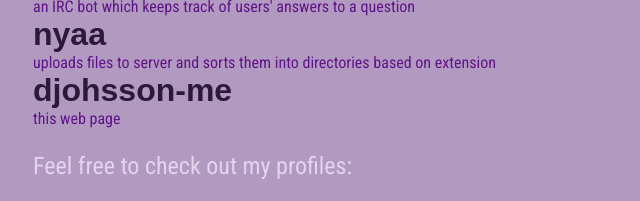
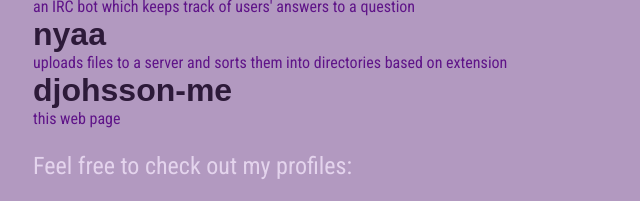
Before and after one commit to djohsson/davidjohansson-me, a plain HTML site: page src/index.html in a window 1280 px wide. Shown: the part 438-639 px from the top of the page, 307-947 px from the left. Drawn offline with Linux system fonts and the light colour scheme.

Commit message:
Add an 'a'

```diff
--- a/src/index.html
+++ b/src/index.html
@@ -36,7 +36,7 @@
                     <a href="https://github.com/djohsson/nyaa">nyaa</a>
                 </div>
                 <div class="project_descr">
-                    uploads files to server and sorts them into directories based on extension
+                    uploads files to a server and sorts them into directories based on extension
                 </div>
             </div>
 
```
